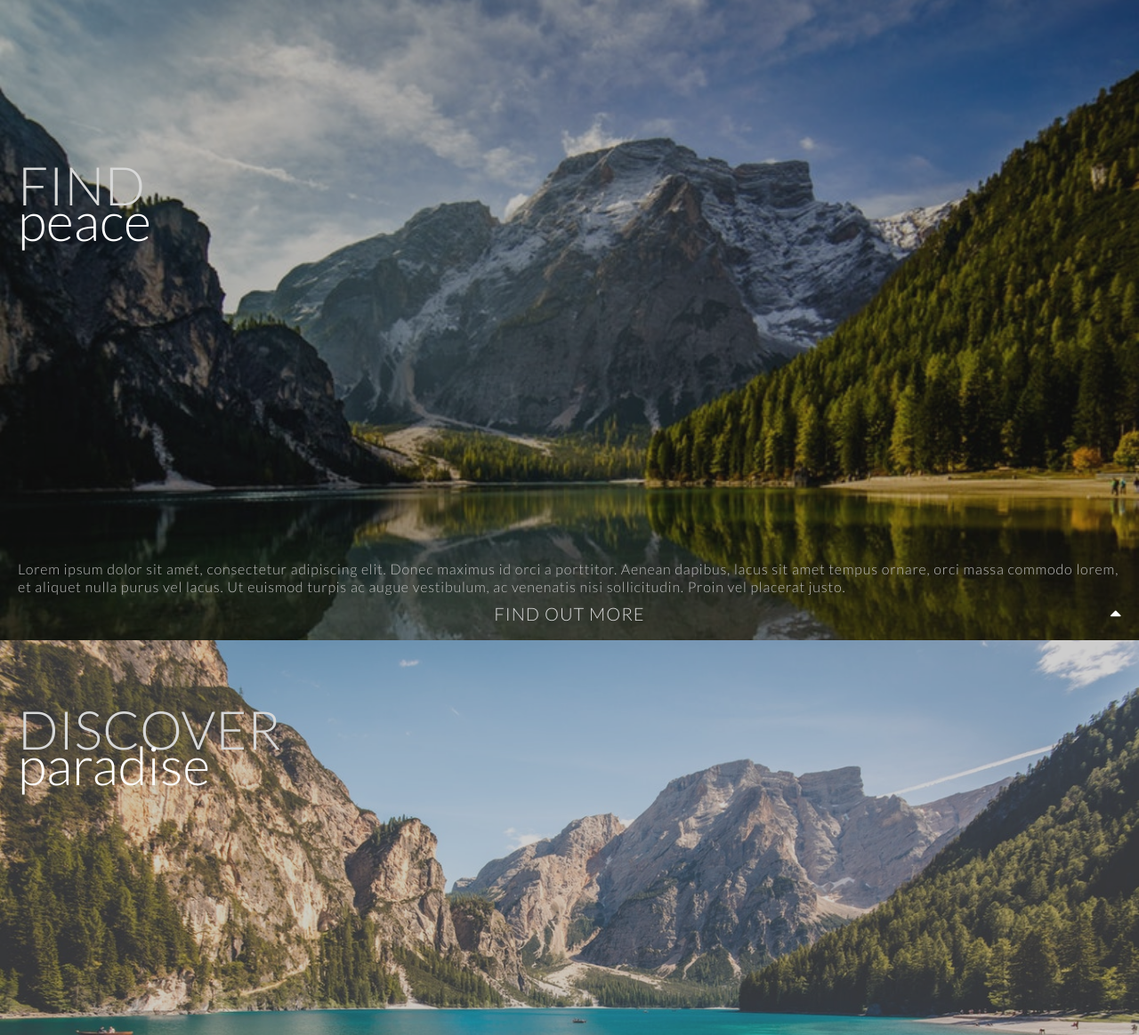
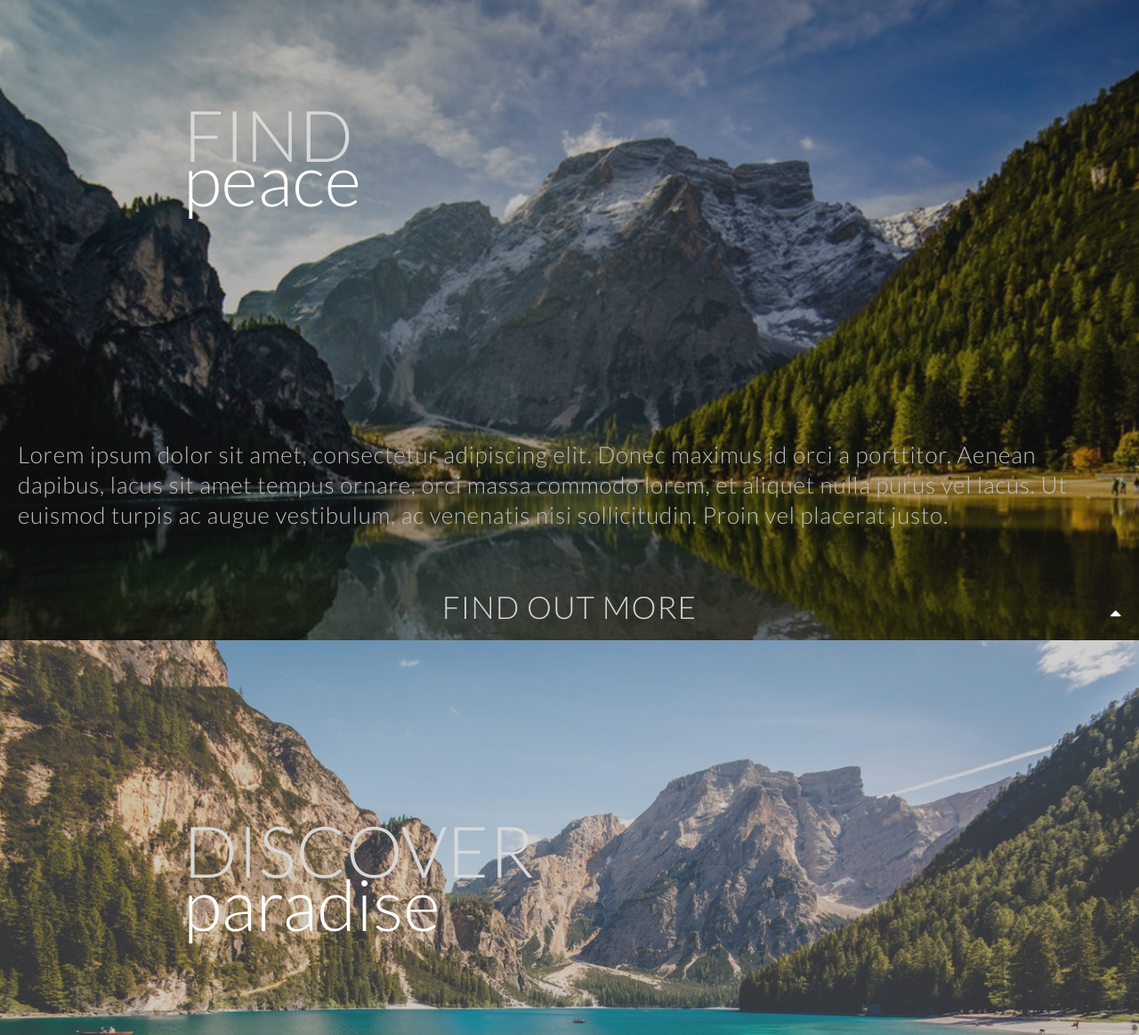
Before and after one commit to JKarkosza/Pragser, a website: page app/index.html in a window 1280 px wide. Shown: the part 880-2044 px from the top of the page at 89% size. Drawn offline with nearby package versions, Linux system fonts and the light colour scheme; files that its build step writes are made by us from their sources; files whose address does not match are found by name.

Commit message:
tablets texts respo

```diff
--- a/app/scss/base/_respo.scss
+++ b/app/scss/base/_respo.scss
@@ -1,3 +1,5 @@
+
+// >360 MOBILE
 @media (max-width: 359px) {
   .header__title {
     font-size: 50px;
@@ -9,3 +11,45 @@
     font-size: 50px;
   }
 }
+
+// TABLETS
+@media (min-width: 768px) {
+  // Global
+  .button {
+    font-size: 35px;
+  }
+  // Landing
+  .header__title {
+    font-size: 80px;
+    padding-left: 15%;
+  }
+  // Peace
+  .main {
+    .peace__title {
+      font-size: 80px;
+      line-height: 50px;
+      margin-left: 15%;
+      margin-top: 15%;
+    }
+    .peace__description {
+      font-size: 26px;
+      margin-bottom: 4em;
+      line-height: 34px;
+    }
+  }
+  // Discover
+  .discover {
+    .paradise__title {
+      font-size: 80px;
+      line-height: 60px;
+      margin-left: 15%;
+      margin-top: 15%;
+    }
+    .paradise__description {
+      font-size: 26px;
+      margin-bottom: 4em;
+      line-height: 34px;
+      margin-left: 10%;
+    }
+  }
+}
```
Also changed, not shown: dist/css/main.css.
